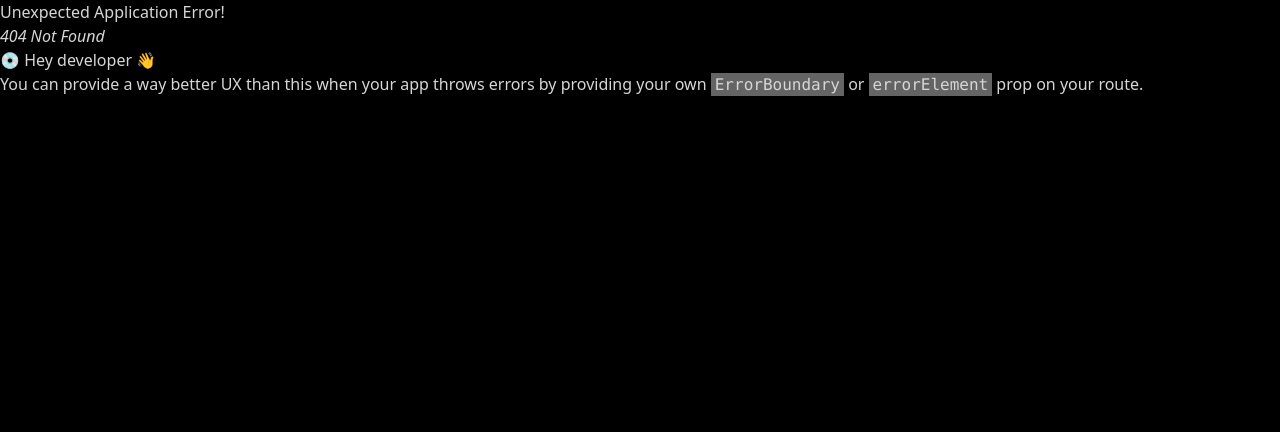
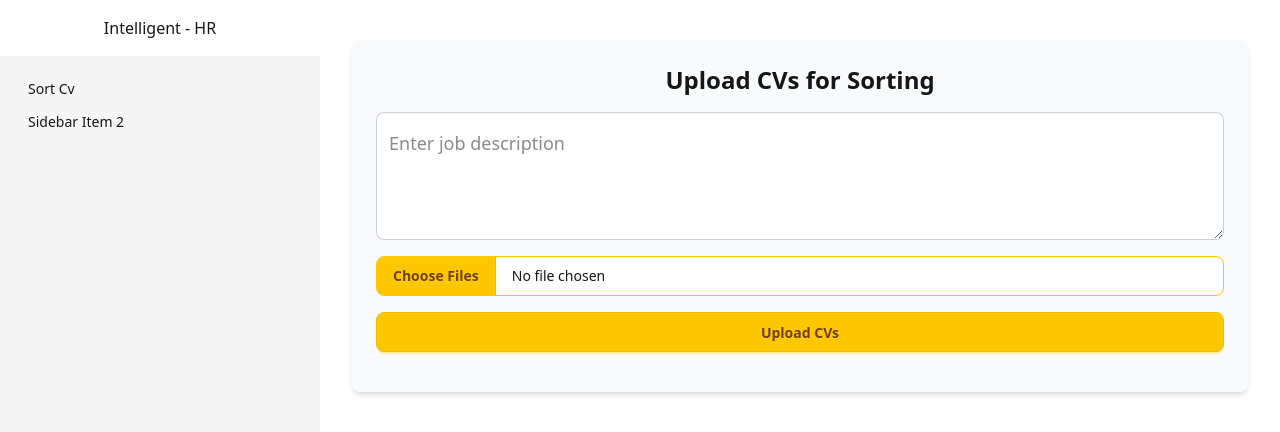
Before and after one commit to ZIHAD22/ai-cv-checker-client, a React (Vite) app: page /dashboard/cv-sorter in a window 1280 px wide. Before the commit this address had no page. Shown: the top 432 px of the page. Built offline with nearby package versions, Linux system fonts and the light colour scheme.

Commit message:
add cv-sorter

```diff
--- a/src/index.css
+++ b/src/index.css
@@ -1,4 +1,4 @@
 @import "tailwindcss";
 @plugin "daisyui" {
-  themes: black --default;
+  themes: bumblebee --default;
 }
--- /dev/null
+++ b/src/pages/Dashboard/CvSorter.jsx
@@ -0,0 +1,131 @@
+import { useState } from "react";
+import axios from "axios";
+
+const CvSorter = () => {
+  const [jobDescription, setJobDescription] = useState("");
+  const [cvFiles, setCvFiles] = useState([]);
+  const [message, setMessage] = useState("");
+  const [results, setResults] = useState([]);
+  const [isloading, setLoading] = useState(false);
+
+  console.log(results, "res");
+
+  const handleFileChange = (event) => {
+    setCvFiles(event.target.files);
+  };
+
+  const handleUpload = async () => {
+    setLoading(true);
+    if (!jobDescription || cvFiles.length === 0) {
+      setMessage("Please add a job description and select at least one CV.");
+      setLoading(false);
+      return;
+    }
+
+    const formData = new FormData();
+    formData.append("job_description", jobDescription);
+
+    // Append multiple files to FormData
+    for (let i = 0; i < cvFiles.length; i++) {
+      formData.append("cv_files", cvFiles[i]);
+    }
+
+    try {
+      const response = await axios.post(
+        "http://127.0.0.1:5000/cv-sort",
+        formData,
+        {
+          headers: {
+            "Content-Type": "multipart/form-data",
+          },
+        }
+      );
+
+      setResults(response.data); // Set the results from the server
+      // response
+      if (response.data) {
+        setLoading(false);
+      }
+      setMessage("CVs uploaded successfully!");
+    } catch (error) {
+      console.error("Error uploading CVs:", error);
+      setMessage("Failed to upload CVs.");
+    }
+  };
+
+  if (isloading) {
+    return <h1>Loading ...</h1>;
+  }
+
+  return (
+    <div className="flex flex-col items-center p-6 bg-gray-50 rounded-lg shadow-md max-w-4xl mx-auto mt-10">
+      <h2 className="text-2xl font-semibold mb-4">Upload CVs for Sorting</h2>
+
+      {/* Job Description Input */}
+      <textarea
+        placeholder="Enter job description"
+        value={jobDescription}
+        onChange={(e) => setJobDescription(e.target.value)}
+        className="textarea textarea-bordered w-full mb-4 text-lg py-4 h-32"
+      />
+
+      {/* CV Files Input */}
+      <input
+        type="file"
+        multiple
+        accept=".pdf"
+        onChange={handleFileChange}
+        className="file-input file-input-bordered file-input-primary w-full mb-4"
+      />
+
+      {/* Upload Button */}
+      <button onClick={handleUpload} className="btn btn-primary w-full mb-4">
+        Upload CVs
+      </button>
+
+      {/* Message */}
+      {message && (
+        <div className="alert alert-info w-full">
+          <span>{message}</span>
+        </div>
+      )}
+
+      {/* Results Table */}
+      {results.length !== 0 && (
+        <div className="overflow-x-auto w-full mt-6">
+          <table className="table w-full table-auto">
+            <thead>
+              <tr>
+                <th>File Name</th>
+                <th>Match Percentage</th>
+                <th>Download Link</th>
+              </tr>
+            </thead>
+            <tbody>
+              {Object.entries(results).map(
+                ([fileName, { match, download_link }]) => (
+                  <tr key={fileName}>
+                    <td>{fileName}</td>
+                    <td>{match}%</td>
+                    <td>
+                      <a
+                        href={`http://127.0.0.1:5000/${download_link}`}
+                        className="text-blue-500"
+                        target="_blank"
+                        rel="noopener noreferrer"
+                      >
+                        Download
+                      </a>
+                    </td>
+                  </tr>
+                )
+              )}
+            </tbody>
+          </table>
+        </div>
+      )}
+    </div>
+  );
+};
+
+export default CvSorter;
--- a/src/pages/Dashboard/Dashboard.jsx
+++ b/src/pages/Dashboard/Dashboard.jsx
@@ -1,9 +1,12 @@
+import { Link, Outlet } from "react-router";
+
 const Dashboard = () => {
   return (
     <div className="drawer lg:drawer-open">
       <input id="my-drawer-2" type="checkbox" className="drawer-toggle" />
-      <div className="drawer-content flex flex-col items-center justify-center">
+      <div className="drawer-content">
         {/* Page content here */}
+        <Outlet />
         <label
           htmlFor="my-drawer-2"
           className="btn btn-primary drawer-button lg:hidden"
@@ -12,15 +15,15 @@ const Dashboard = () => {
         </label>
       </div>
       <div className="drawer-side">
-        <label
-          htmlFor="my-drawer-2"
-          aria-label="close sidebar"
-          className="drawer-overlay"
-        ></label>
+        <Link to="/dashboard" className="p-4 block text-center mx-auto">
+          <label htmlFor="my-drawer-2" aria-label="close sidebar">
+            Intelligent - HR
+          </label>
+        </Link>
         <ul className="menu bg-base-200 text-base-content min-h-full w-80 p-4">
           {/* Sidebar content here */}
           <li>
-            <a>Sidebar Item 1</a>
+            <Link to="cv-sorter">Sort Cv</Link>
           </li>
           <li>
             <a>Sidebar Item 2</a>
```
Also changed, not shown: src/router/router.jsx (+7 -0 lines).
